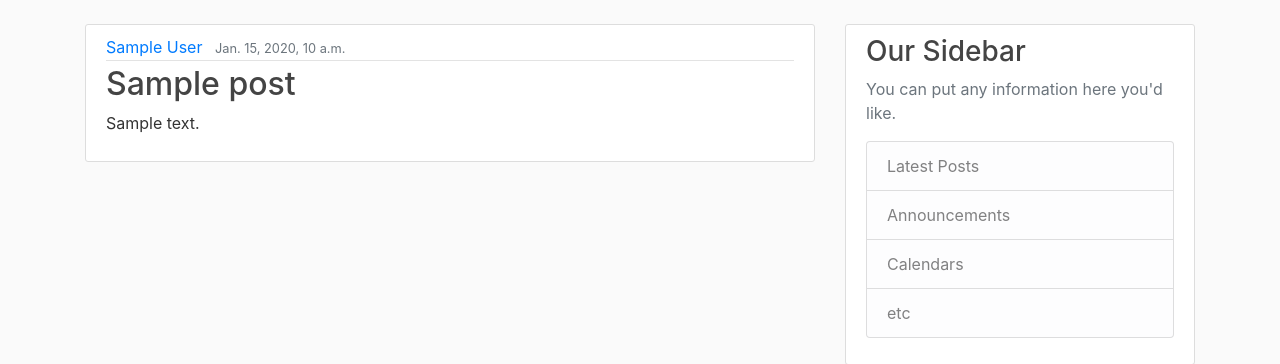
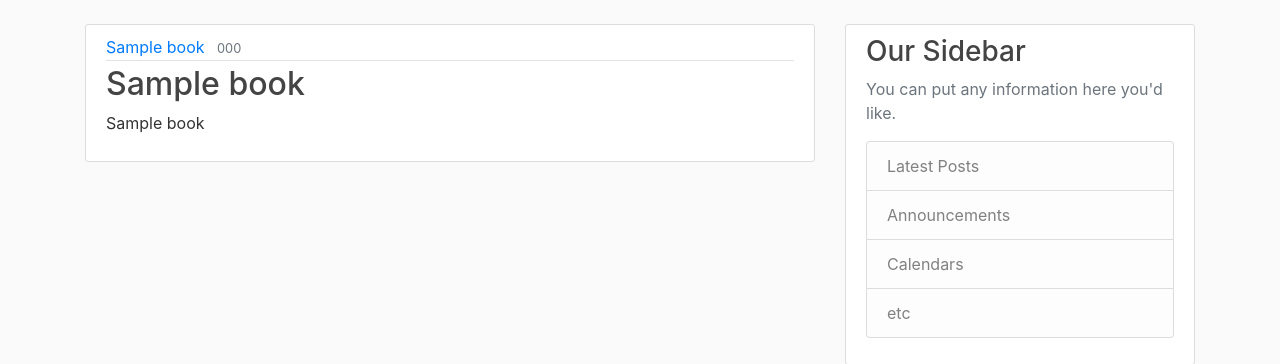
Before and after one commit to Ayman-kma/KFUPMLIBSYS, a Django app: template core/templates/core/index.html in a window 1280 px wide. Shown: the part 56-420 px from the top of the page. Run offline with Django 3.2, Linux system fonts and the light colour scheme; tables that the repository leaves empty hold one stand-in row (values such as "Sample post"); the template is opened without the code that fills it: values that come from a table or form of the project are taken from there, most other values are stand-ins (such as "Sample title", 1, 10 or a date in 2020); some libraries are stand-ins or nearby versions.

Commit message:
change some things in index and resolve issue #7

```diff
--- a/core/models.py
+++ b/core/models.py
@@ -5,6 +5,7 @@ from django.utils.translation import gettext_lazy as _
 from phonenumber_field.modelfields import PhoneNumberField
 import datetime
 from django.core.validators import MaxValueValidator, MinValueValidator
+from django.core.exceptions import ValidationError
 
 # Create your models here.
 
@@ -65,16 +66,20 @@ class Library_People(models.Model):
     class Meta:
         abstract = True
 
+
 class Librarian(Library_People):
     pass
+
 
 class Member(Library_People):
     pass
 
+
 class Author(Library_People):
     @property
     def number_of_books(self):
-        return len(Book.objects.all(Author= self))
+        return len(Book.objects.all(Author=self))
+
 
 class System(Library_People):
     pass
@@ -201,8 +206,14 @@ class Book_Item(models.Model):
         null=False,
         verbose_name=_("book"),
     )
+
+    def clean(self):
+        if self.book_copy_number > self.book.no_of_copies:
+            raise ValidationError(
+                _('book copy number must be less than number of copies'))
+
     book_copy_number = models.PositiveIntegerField(
-        verbose_name=_("book copy number")
+        verbose_name=_("book copy number"),
     )
 
     @property
--- a/core/templates/core/index.html
+++ b/core/templates/core/index.html
@@ -1,15 +1,12 @@
-{% extends "core/base.html" %}
-{% block content %}
-{% for post in posts %}
+{% extends "core/base.html" %} {% block content %} {% for book in books %}
 <article class="media content-section">
-    <div class="media-body">
-        <div class="article-metadata">
-            <a class="mr-2" href="#">{{ post.author }}</a>
-            <small class="text-muted">{{ post.date_posted }}</small>
-        </div>
-        <h2><a class="article-title" href="#">{{ post.title }}</a></h2>
-        <p class="article-content">{{ post.content }}</p>
+  <div class="media-body">
+    <div class="article-metadata">
+      <a class="mr-2" href="#">{{ book.book_title }}</a>
+      <small class="text-muted">{{ book.ISBN_code }}</small>
     </div>
+    <h2><a class="article-title" href="#">{{ book.book_title }}</a></h2>
+    <p class="article-content">{{ book.book_title }}</p>
+  </div>
 </article>
-{% endfor %}
-{% endblock content %}
+{% endfor %} {% endblock content %}
```
Also changed, not shown: core/views.py (+6 -1 lines).
